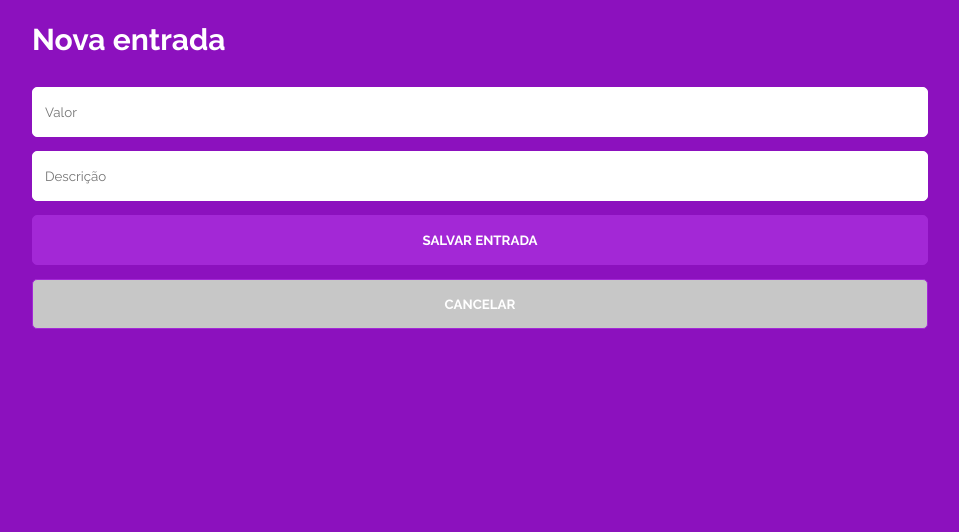
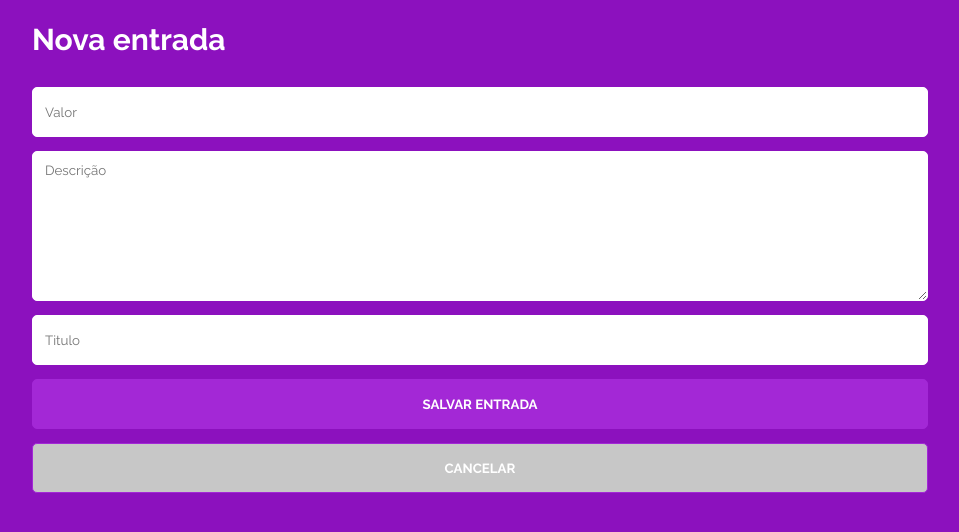
Before and after one commit to AkoruuDev/projeto14-mywallet-front, a React (Create React App) app: page /new-input in a window 1280 px wide. Shown: the top 532 px of the page, without its empty margins (160-1119 px from the left). Built offline with nearby package versions, Linux system fonts and the light colour scheme; a web font is replaced by a local one.

Commit message:
FEAT [POST Input]: Create a function for send input for server

```diff
--- a/src/pages/contents/Inputs.js
+++ b/src/pages/contents/Inputs.js
@@ -1,11 +1,27 @@
 // tools
-import { useState } from "react";
+import { useContext, useEffect, useState } from "react";
 import { useNavigate } from "react-router-dom";
 import styled from "styled-components";
+import { AuthContext } from "../../provider/auth";
+import { newInput as sendRequest } from "../../services/API";
 
 export default function Inputs() {
-    const [newInput, setNewInput] = useState({});
+    const [newInput, setNewInput] = useState({title: '', description: '', value: ''});
     const [send, setSend] = useState(false);
+    const { user } = useContext(AuthContext);
+
+    useEffect(() => {
+        if (send) {
+            sendRequest(user.token, newInput)
+                .then(res => {
+                    console.log(res)
+                    navigate('/home')
+                })
+                .catch(err => {
+                    console.log(err)
+                })
+        }
+    }, [send]);
 
     const navigate = useNavigate();
 
@@ -33,13 +49,20 @@ export default function Inputs() {
                         })
                     }
                 placeholder={"Valor"} />
-                <Input type={"text"} name={"description"} onChange=
+                <DescriptionInput type={"textarea"} name={"description"} onChange=
+                {(e) => saveInput({
+                        name: e.target.name,
+                        value: e.target.value
+                    })
+                }
+                placeholder={"Descrição"} />
+                <Input type={"text"} name={"title"} onChange=
                     {(e) => saveInput({
                             name: e.target.name,
                             value: e.target.value
                         })
                     }
-                placeholder={"Descrição"} />
+                placeholder={"Titulo"} />
                 <Button type={"submit"}>SALVAR ENTRADA</Button>
                 <Cancel onClick={() => navigate('/home')}>CANCELAR</Cancel>
             </Form>
@@ -87,6 +110,20 @@ const Input = styled.input`
     }
 `
 
+const DescriptionInput = styled.textarea`
+    height: 150px;
+    width: 100%;
+    border-radius: 5px;
+    border: solid 1px #FFFFFF;
+    margin: 7px 0;
+    padding: 10px 12px 0;
+    font-family: 'Raleway', sans-serif;
+
+    &::placeholder {
+        font-family: 'Raleway', sans-serif;
+    }
+`
+
 const Button = styled.button`
     width: 100%;
     height: 50px;
--- a/src/services/API.js
+++ b/src/services/API.js
@@ -23,16 +23,11 @@ function historic(token) {
     return promise;
 }
 
-function newInput(title, description, value, token) {
-    const body = {
-        title,
-        description,
-        value
-    }
+function newInput(token, body) {
     const headers = {
         authorization: `Bearer ${token}`
     };
-    const promise = axios.post(`${BASE_URL}/new-input`, body, headers);
+    const promise = axios.post(`${BASE_URL}/input`, body, {headers});
 
     return promise;
 }
```
